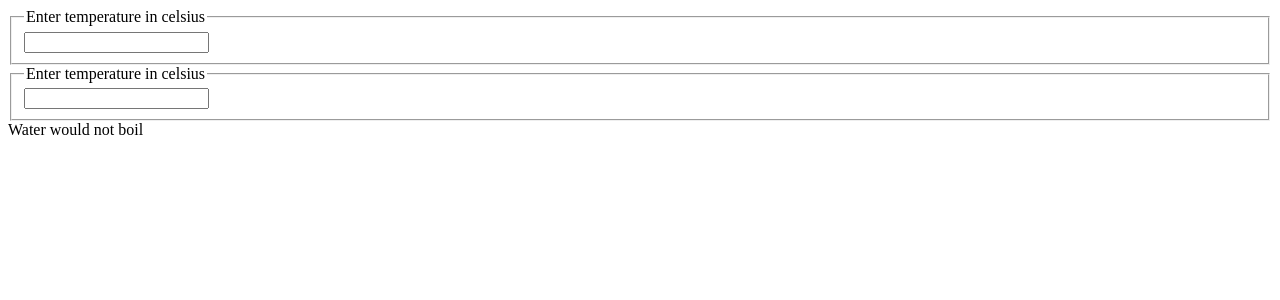
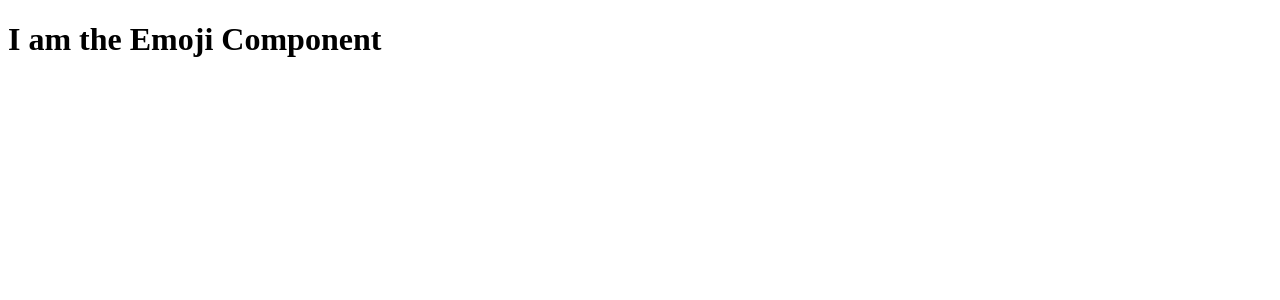
Before and after one commit to TRISHAN00/react-form-handling, a React (Create React App) app: page / in a window 1280 px wide. Shown: the top 300 px of the page. Built offline with nearby package versions, Linux system fonts and the light colour scheme.

Commit message:
describe about inheritance with class component

```diff
--- a/src/App.js
+++ b/src/App.js
@@ -1,10 +1,5 @@
 import React from 'react'
-import Calculator from './component/Calculator'
-
+import Emoji from './component/inheritance/Emoji'
 export default function App () {
-  return (
-    <div>
-      <Calculator />
-    </div>
-  )
+  return <Emoji />
 }
--- a/src/component/BoilingVerdict.js
+++ /dev/null
@@ -1,7 +0,0 @@
-export default function BoilingVerdict ({ celsius = 0 }) {
-  if (celsius >= 100) {
-    return <span>Water would boil</span>
-  } else {
-    return <span>Water would not boil</span>
-  }
-}
--- a/src/component/Calculator.js
+++ /dev/null
@@ -1,41 +0,0 @@
-import React, { Component } from 'react'
-import { convert, toCelsius, toFehrenheit } from '../lib/converter'
-import BoilingVerdict from './BoilingVerdict'
-import TemperatureInput from './TemperatureInput'
-
-export default class Calculator extends Component {
-  state = {
-    temperature: '',
-    scale: ''
-  }
-
-  handleTemperatureCahange = (e, scale) => {
-    this.setState({
-      temperature: e.target.value,
-      scale: scale
-    })
-  }
-
-  render () {
-    const { temperature, scale } = this.state
-    const celsius =
-      scale === 'f' ? convert(temperature, toCelsius) : temperature
-    const fehrenheit =
-      scale === 'c' ? convert(temperature, toFehrenheit) : temperature
-    return (
-      <div>
-        <TemperatureInput
-          scale='c'
-          temperature={celsius}
-          handleTemperatureCahange={this.handleTemperatureCahange}
-        />
-        <TemperatureInput
-          scale='c'
-          temperature={fehrenheit}
-          handleTemperatureCahange={this.handleTemperatureCahange}
-        />
-        <BoilingVerdict celsius={parseFloat(temperature)} />
-      </div>
-    )
-  }
-}
--- a/src/component/TemperatureInput.js
+++ /dev/null
@@ -1,26 +0,0 @@
-import React, { Component } from 'react'
-
-const scaleNames = {
-  c: 'celsius',
-  f: 'fehrenheit'
-}
-
-export default class TemperatureInput extends Component {
-  render () {
-    const { scale, temperature, handleTemperatureCahange } = this.props
-    return (
-      <div>
-        <fieldset>
-          <legend>Enter temperature in {scaleNames[scale]} </legend>
-          <input
-            type='text'
-            name='celsius'
-            id='celsius'
-            value={temperature}
-            onChange={e => handleTemperatureCahange(e, scale)}
-          />
-        </fieldset>
-      </div>
-    )
-  }
-}
--- /dev/null
+++ b/src/component/inheritance/Emoji.js
@@ -0,0 +1,15 @@
+import { Component } from 'react'
+import Text from './Text'
+
+export default class Emoji extends Component {
+  addEmoji = (text, emoji) => `${text} ${emoji} ${text}`
+  render () {
+    let text = 'I am the Emoji Component'
+    return (
+      <div>
+        <h1>{text}</h1>
+        <Text addEmoji={this.addEmoji} />
+      </div>
+    )
+  }
+}
--- /dev/null
+++ b/src/component/inheritance/Text.js
@@ -0,0 +1,11 @@
+import React, { Component } from 'react'
+
+export default class Text extends Component {
+    render() {
+        return (
+            <div>
+
+            </div>
+        )
+    }
+}
--- a/src/lib/converter.js
+++ /dev/null
@@ -1,16 +0,0 @@
-export function toFehrenheit (fehrenheit) {
-  return ((fehrenheit - 32) * 5) / 9
-}
-export function toCelsius (celsius) {
-  return (celsius * 9) / 5 + 32
-}
-
-export function convert (temperature, convertTo) {
-  const input = parseFloat(temperature)
-  if (Number.isNaN(input)) {
-    return ''
-  }
-  const output = convertTo(input)
-  const rounder = Math.floor((output * 1000) / 1000)
-  return rounder.toString()
-}
```
Also changed, not shown: src/component/Clock.js (deleted, +0 -44 lines), src/component/Form.js (deleted, +0 -126 lines), src/component/FormDetails.js (deleted, +0 -12 lines).
